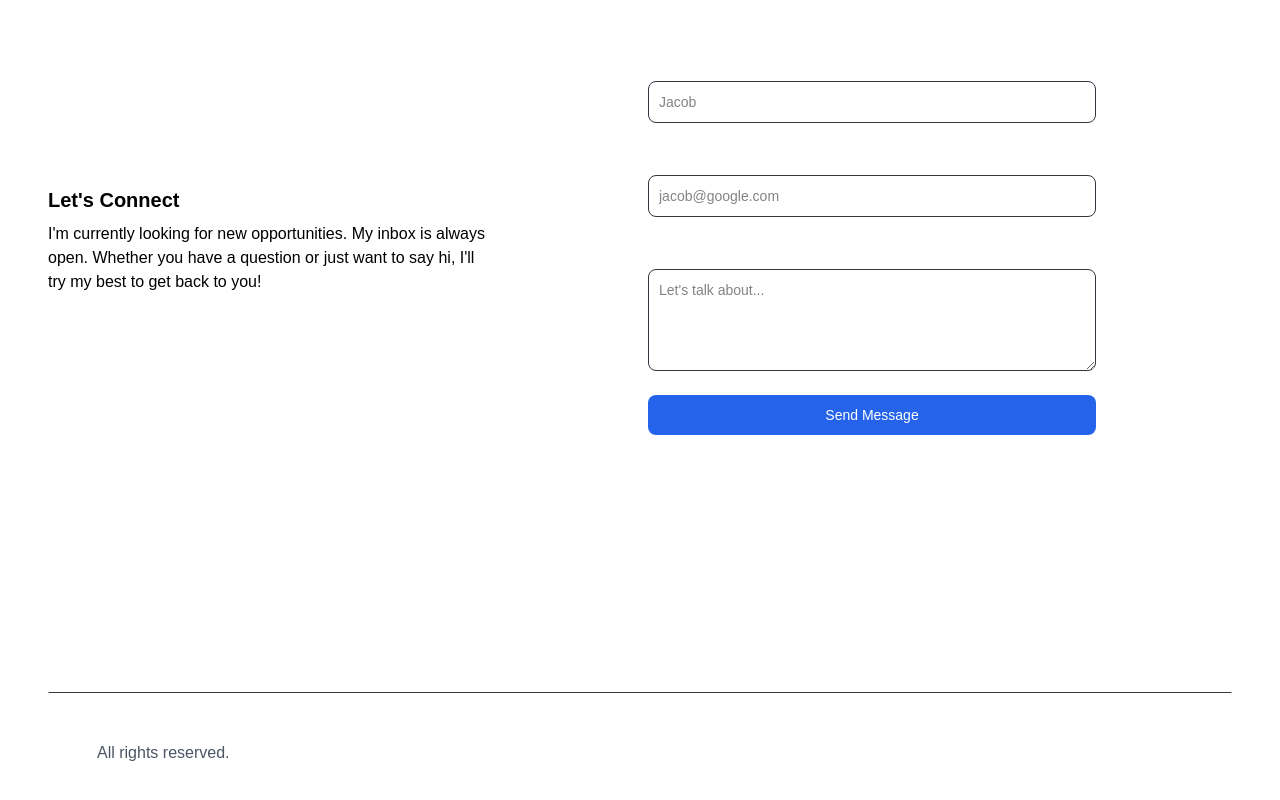
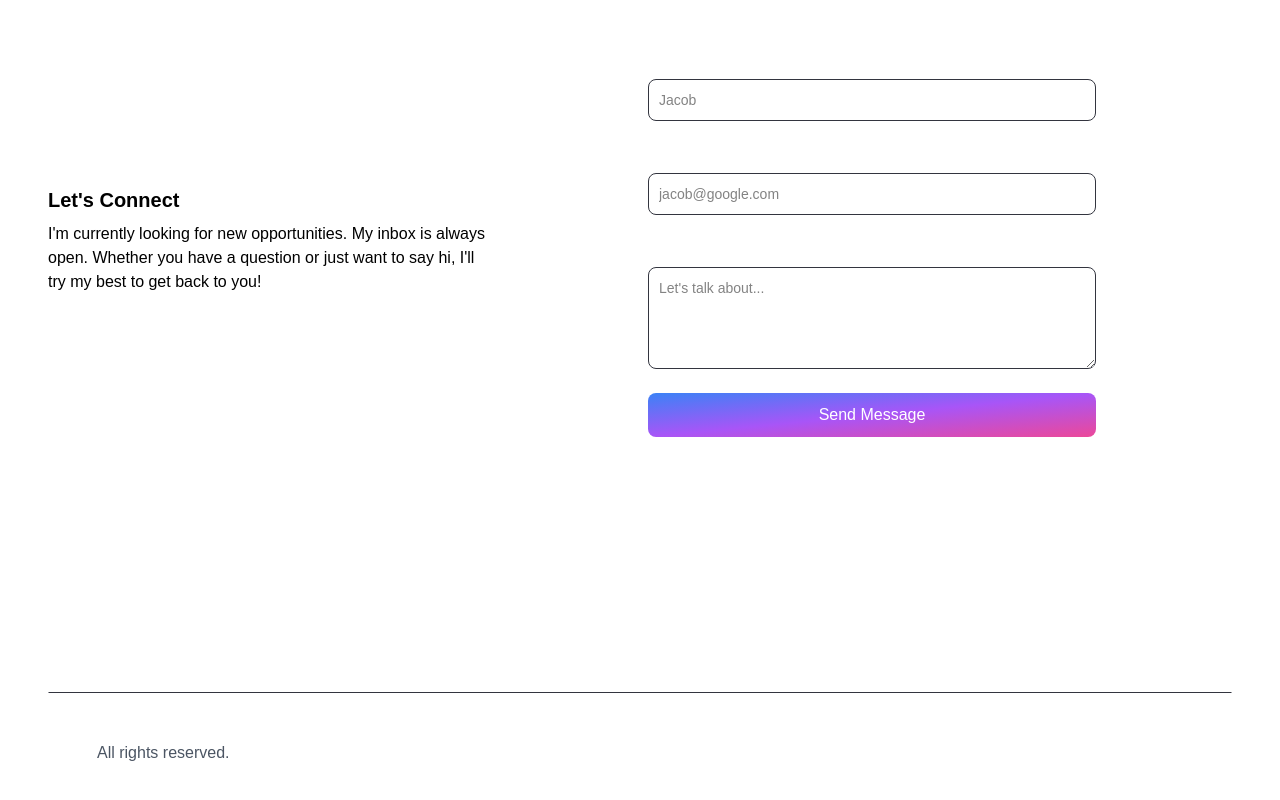
Before and after one commit to NataliaKals003/portfolio-website, a Next.js app: page / in a window 1280 px wide. Shown: the part 3004-3804 px from the top of the page. Built offline with nearby package versions, Linux system fonts and the light colour scheme.

Commit message:
changing the style of the button

```diff
--- a/app/components/EmailSection.jsx
+++ b/app/components/EmailSection.jsx
@@ -111,7 +111,7 @@ const EmailSection = () => {
             </div>
             <button
               type="submit"
-              className="bg-blue-600 hover:bg-blue-700 text-white font-medium rounded-lg text-sm px-5 py-2.5 text-center"
+              className="bg-gradient-to-br from-blue-500 via-purple-500 to-pink-500  text-white font-normal py-2.5 px-5 rounded-lg w-full transform transition-transform duration-300 hover:scale-105 hover:shadow-xl"
             >
               Send Message
             </button>
```
